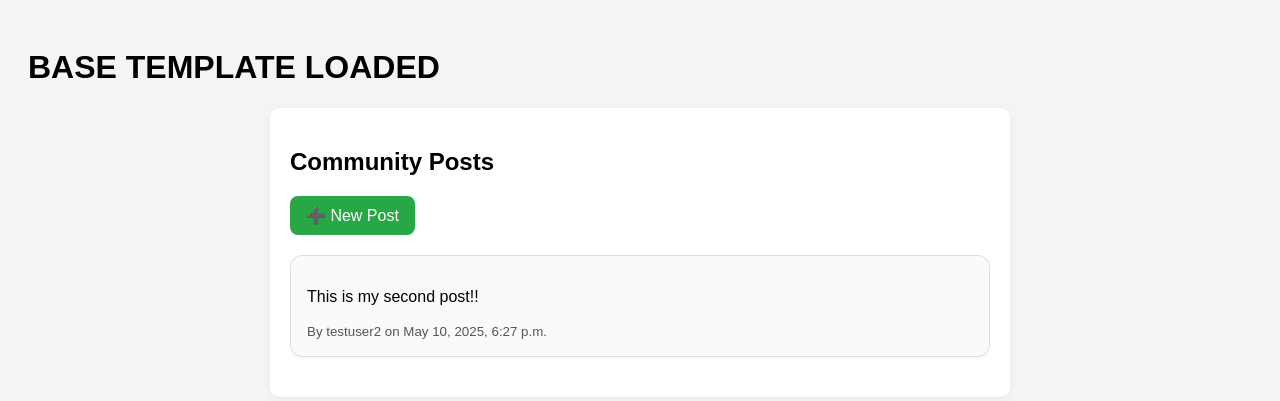
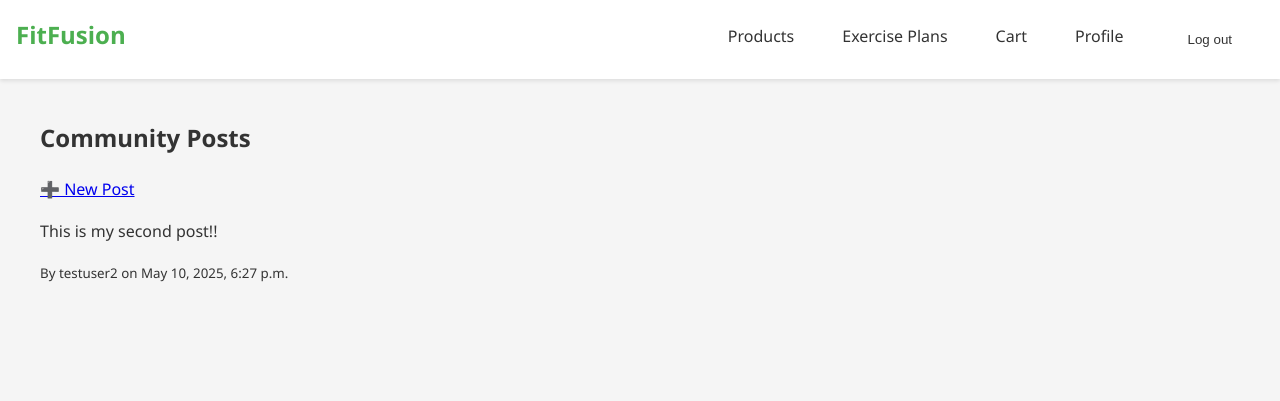
Before and after one commit to nvanderwalt/ecommerce-site, a Django app: page /posts/ in a window 1280 px wide. Shown: the top 401 px of the page. Run offline with Django 5.2, Linux system fonts and the light colour scheme; a user stored in the database is signed in; data comes from the database, SQL or seed files in the repository.

Commit message:
Add navigation bar to base template

```diff
--- a/static/inventory/styles.css
+++ b/static/inventory/styles.css
@@ -312,3 +312,47 @@ body {
 .back-link a:hover {
     text-decoration: underline;
 }
+
+/* Navigation styles */
+.navbar {
+    background: white;
+    padding: 1rem;
+    box-shadow: 0 2px 4px rgba(0,0,0,0.1);
+    display: flex;
+    justify-content: space-between;
+}
+
+.nav-brand a {
+    color: #4CAF50;
+    font-size: 1.5rem;
+    font-weight: bold;
+    text-decoration: none;
+}
+
+.nav-links {
+    display: flex;
+    gap: 1rem;
+}
+
+.nav-item {
+    color: #333;
+    text-decoration: none;
+    padding: 0.5rem 1rem;
+}
+
+.nav-item:hover {
+    background: #f5f5f5;
+    border-radius: 4px;
+}
+
+.logout-form {
+    margin: 0;
+}
+
+.logout-form button {
+    background: none;
+    border: none;
+    color: #333;
+    cursor: pointer;
+    padding: 0.5rem 1rem;
+}
--- a/templates/base.html
+++ b/templates/base.html
@@ -2,15 +2,34 @@
 <html lang="en">
 <head>
   <meta charset="UTF-8">
-  <title>{% block title %}My Site{% endblock %}</title>
+  <title>{% block title %}FitFusion{% endblock %}</title>
   {% load static %}
-  <link rel="stylesheet" href="{% static 'css/main.css' %}">
+  <link rel="stylesheet" href="{% static 'inventory/styles.css' %}">
 </head>
 <body>
-  <header>
-    <h1>BASE TEMPLATE LOADED</h1>
-  </header>
+  <nav class="navbar">
+    <div class="nav-brand">
+      <a href="/products">FitFusion</a>
+    </div>
+    <div class="nav-links">
+      <a href="/products" class="nav-item">Products</a>
+      <a href="/exercise-plans" class="nav-item">Exercise Plans</a>
+      <a href="/cart" class="nav-item">Cart</a>
+      {% if user.is_authenticated %}
+        <a href="/profile" class="nav-item">Profile</a>
+        <form method="post" action="/logout" class="nav-item logout-form">
+          {% csrf_token %}
+          <button type="submit">Log out</button>
+        </form>
+      {% else %}
+        <a href="/login" class="nav-item">Log in</a>
+        <a href="/register" class="nav-item">Register</a>
+      {% endif %}
+    </div>
+  </nav>
 
-  {% block content %}{% endblock %}
+  <main>
+    {% block content %}{% endblock %}
+  </main>
 </body>
 </html>
```
